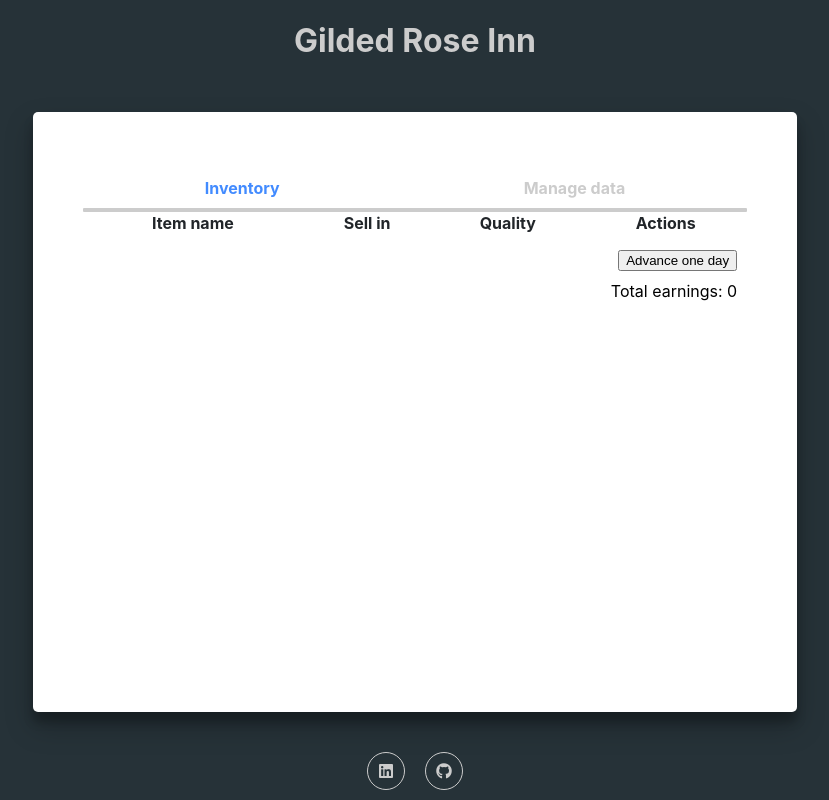
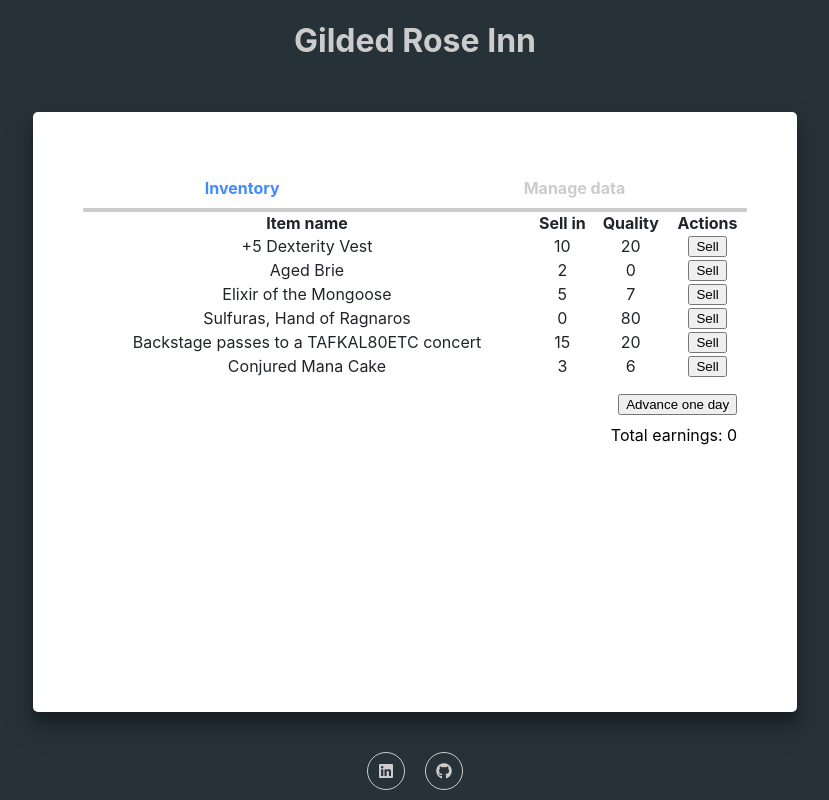
Before and after one commit to MatthijsBon/gilded-rose, a React app: page / in a window 1280 px wide. Shown: the whole page, without its empty margins (225-1054 px from the left). Built offline with nearby package versions, Linux system fonts and the light colour scheme.

Commit message:
Add default items to start with some data

```diff
--- a/src/App/Components/GildedRose.tsx
+++ b/src/App/Components/GildedRose.tsx
@@ -3,6 +3,7 @@ import { Item } from "../../model/gilded-rose";
 import { DataManagementTab } from "./DataManagementTab";
 import { InventoryTab } from "./InventoryTab";
 import { Tab, Tabs } from "./Tabs";
+import { items as defaultItems } from "../../Data/Items";
 
 interface GildedRoseContext {
 	items: Array<Item>;
@@ -35,7 +36,7 @@ export const useGildedRoseContext = (): GildedRoseContext => {
 };
 
 export const GildedRose = (): React.ReactElement => {
-	const [ items, setItems ] = React.useState<Array<Item>>([]);
+	const [ items, setItems ] = React.useState<Array<Item>>(defaultItems);
 	const [ earnings, updateEarnings ] = React.useState<number>(0);
 
 	return <GildedRoseContextProvider items={items} setItems={setItems} earnings={earnings} updateEarnings={updateEarnings} >
--- /dev/null
+++ b/src/Data/Items.ts
@@ -0,0 +1,10 @@
+import { Item } from "../model/gilded-rose";
+
+export const items = [
+	new Item("+5 Dexterity Vest", 10, 20), //
+	new Item("Aged Brie", 2, 0), //
+	new Item("Elixir of the Mongoose", 5, 7), //
+	new Item("Sulfuras, Hand of Ragnaros", 0, 80), //
+	new Item("Backstage passes to a TAFKAL80ETC concert", 15, 20),
+	new Item("Conjured Mana Cake", 3, 6),
+];
```
